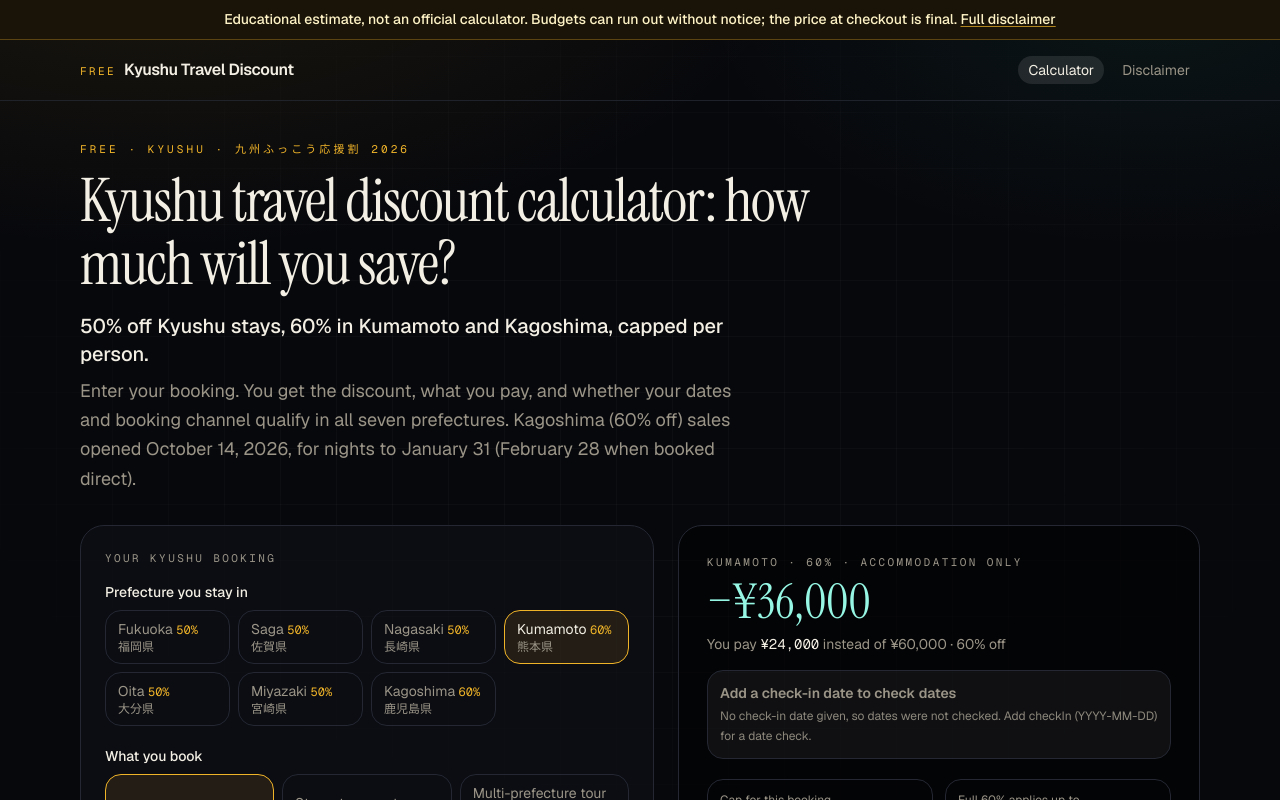
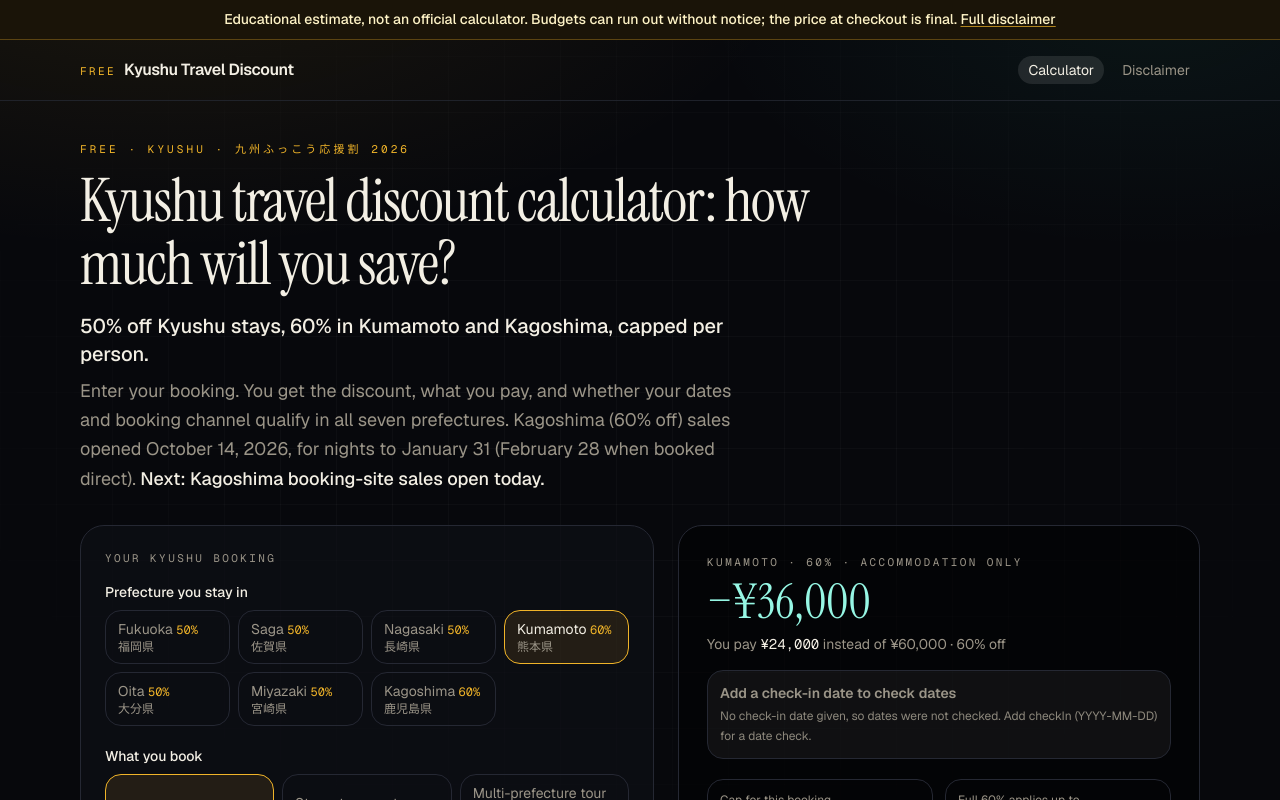
Before and after one commit to sean0007/kyushu-travel-discount, a Next.js app: page / in a window 1280 px wide. Shown: the top 800 px of the page. Built offline with nearby package versions, Linux system fonts and the light colour scheme; no server answers.

Commit message:
Hero: show the next prefecture sales opening (e.g. Oita direct Oct 16)

```diff
--- a/app/page.tsx
+++ b/app/page.tsx
@@ -93,10 +93,18 @@ function windowText(id: (typeof PREFECTURES)[number]) {
   }).join(" · ");
 }
 
+const MONTHS = ["January", "February", "March", "April", "May", "June", "July", "August", "September", "October", "November", "December"];
+const HERO_CHANNEL: Record<string, string> = { ota: "booking-site", agency: "travel-agency", direct: "direct-booking" };
+function longDate(iso: string) {
+  const [, m, d] = iso.split("-").map(Number);
+  return `${MONTHS[m - 1]} ${d}`;
+}
+
 export default function HomePage() {
   const today = todayJst();
   const openings = upcomingOpenings(today).slice(0, 6);
   const kagoshimaOpen = today >= "2026-10-14";
+  const nextOpening = openings[0];
   return (
     <div className="mx-auto w-full max-w-6xl px-4 py-8 sm:py-10">
       <section className="max-w-3xl">
@@ -105,6 +113,15 @@ export default function HomePage() {
         <p className="mt-4 max-w-2xl text-lg font-medium text-foreground sm:text-xl">50% off Kyushu stays, 60% in Kumamoto and Kagoshima, capped per person.</p>
         <p className="mt-2 max-w-2xl text-base leading-relaxed text-muted sm:text-lg">
           Enter your booking. You get the discount, what you pay, and whether your dates and booking channel qualify in all seven prefectures. {kagoshimaOpen ? "Kagoshima (60% off) sales opened October 14, 2026, for nights to January 31 (February 28 when booked direct)." : "Kagoshima sales open October 14."}
+          {nextOpening && (
+            <>
+              {" "}
+              <span className="font-medium text-foreground">
+                Next: {nextOpening.en} {HERO_CHANNEL[nextOpening.channel]} sales {nextOpening.date === today ? "open today" : `open ${longDate(nextOpening.date)}`}
+                {nextOpening.time ? ` at ${nextOpening.time} JST` : ""}.
+              </span>
+            </>
+          )}
         </p>
       </section>
 
```
